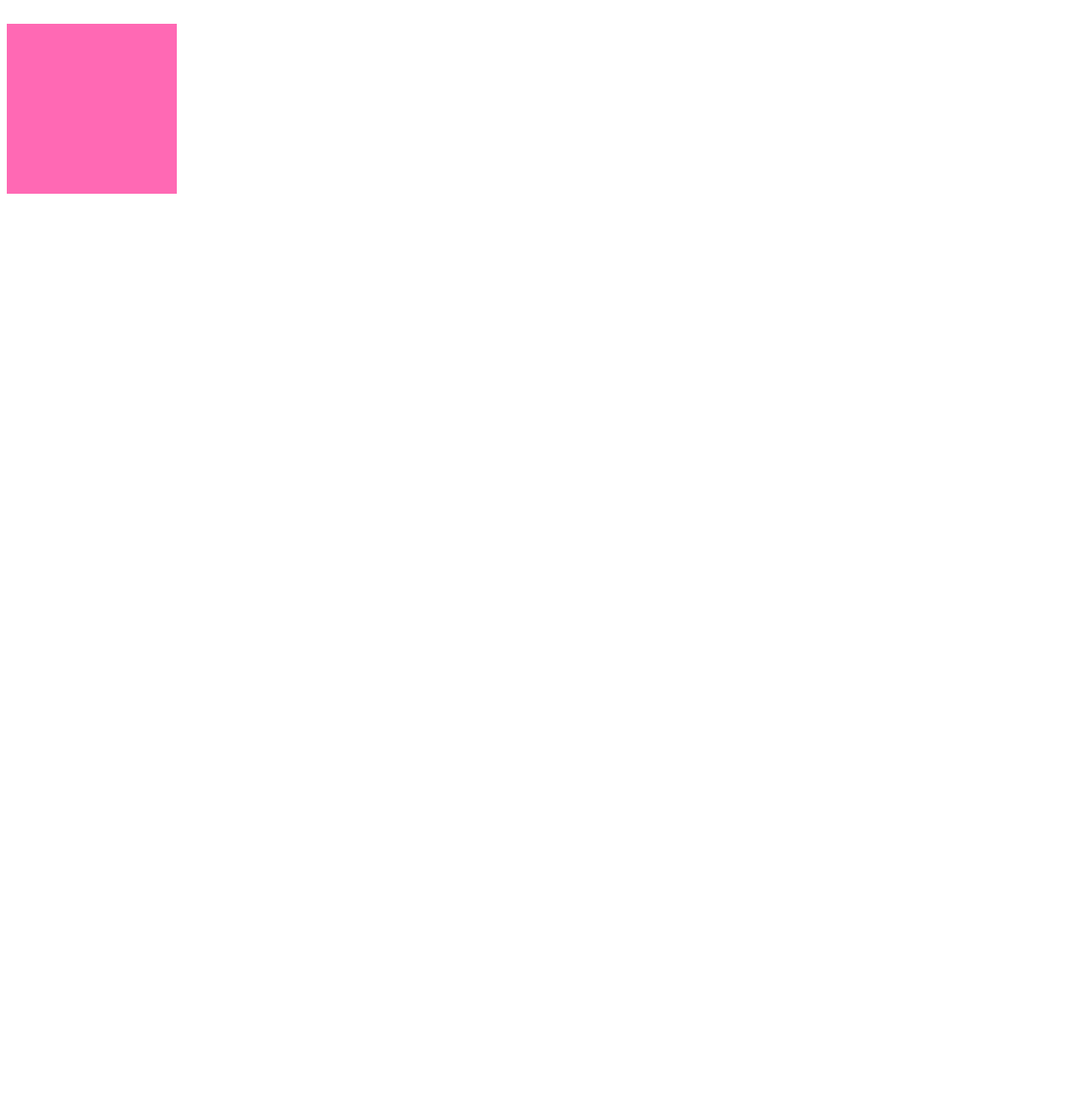
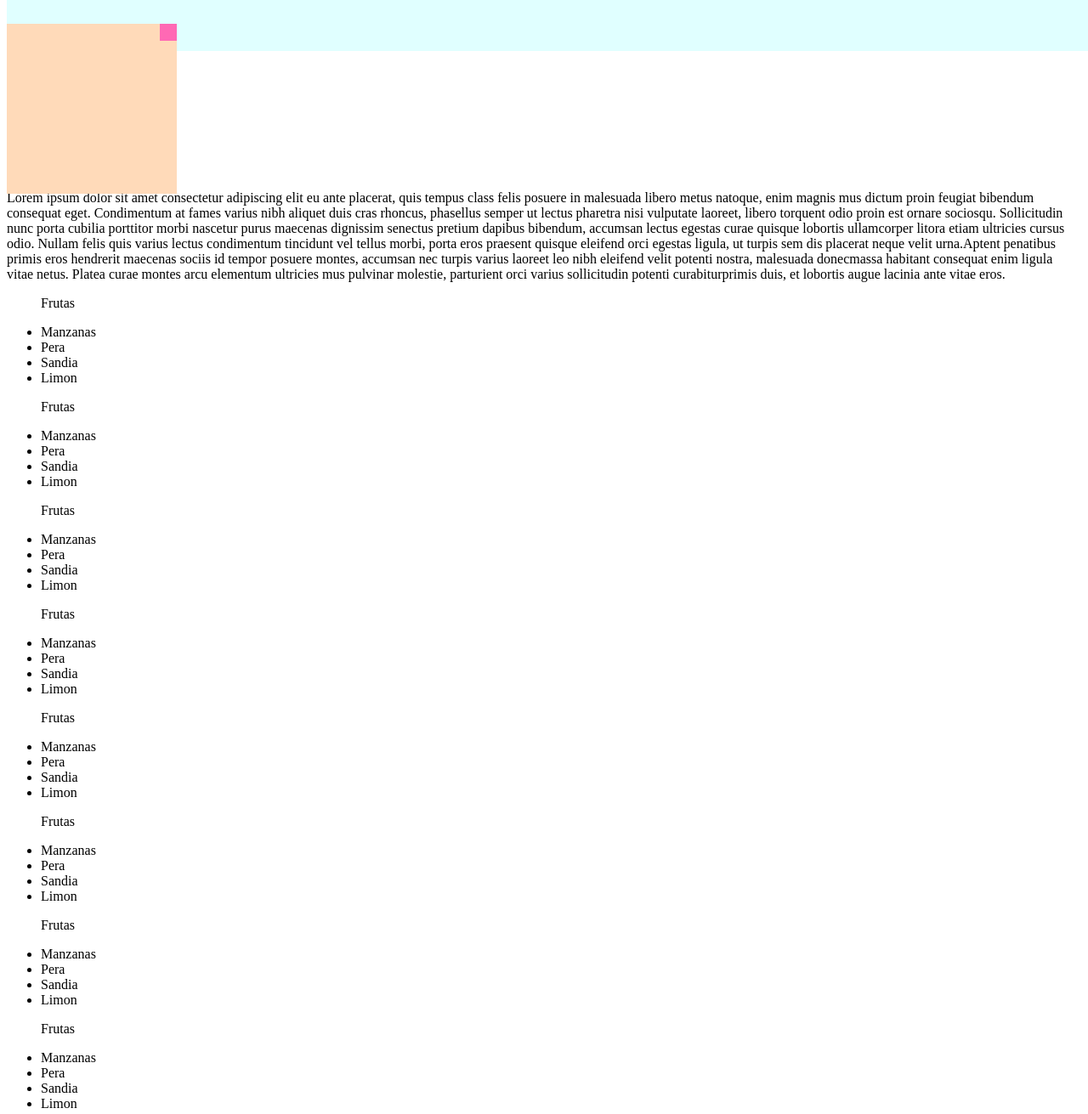
Before and after one commit to Andresknaz/Course-Fronted-Developer, a plain HTML site: page Posicionamiento.html in a window 1280 px wide. Shown: the whole page at 85% size. Before the commit the page ends 800 px from the top, so only its background shows below. Drawn offline with Linux system fonts and the light colour scheme.

Commit message:
Posicionamiento sticky en ul

```diff
--- a/Posicionamiento.html
+++ b/Posicionamiento.html
@@ -13,16 +13,90 @@
             top: 20px;
         }
         .item{
-            width: 200px;
-            height: 200px;
+            width: 20px;
+            height: 20px;
             background: hotpink;
             position: absolute;
+            right: 0;
+        }
+        nav{
+            width: 100%;
+            height: 60px;
+            background: lightcyan;
+            position: fixed;
+            top: 0;
+        }
+        ul p{
+            position: sticky;
+            top: 0;
         }
     </style>
 </head>
 <body>
+    <nav></nav>
     <div class="container">
         <div class="item"></div>
     </div>
+    <p>Lorem ipsum dolor sit amet consectetur adipiscing elit eu ante placerat, quis tempus class felis posuere in malesuada libero metus natoque, enim magnis mus dictum proin feugiat bibendum consequat eget. Condimentum at fames varius nibh aliquet duis cras rhoncus, phasellus semper ut lectus pharetra nisi vulputate laoreet, libero torquent odio proin est ornare sociosqu. Sollicitudin nunc porta cubilia porttitor morbi nascetur purus maecenas dignissim senectus pretium dapibus bibendum, accumsan lectus egestas curae quisque lobortis ullamcorper litora etiam ultricies cursus odio.
+
+    Nullam felis quis varius lectus condimentum tincidunt vel tellus morbi, porta eros praesent quisque eleifend orci egestas ligula, ut turpis sem dis placerat neque velit urna.Aptent penatibus primis eros hendrerit maecenas sociis id tempor posuere montes, accumsan nec turpis varius laoreet leo nibh eleifend velit potenti nostra, malesuada donecmassa habitant consequat enim ligula vitae netus. Platea curae montes arcu elementum ultricies mus pulvinar molestie, parturient orci varius sollicitudin potenti curabiturprimis duis, et lobortis augue lacinia ante vitae eros.</p>
+
+    <ul>
+        <p>Frutas</p>
+        <li>Manzanas</li>
+        <li>Pera</li>
+        <li>Sandia</li>
+        <li>Limon</li>
+    </ul>
+    <ul>
+        <p>Frutas</p>
+        <li>Manzanas</li>
+        <li>Pera</li>
+        <li>Sandia</li>
+        <li>Limon</li>
+    </ul>
+    <ul>
+        <p>Frutas</p>
+        <li>Manzanas</li>
+        <li>Pera</li>
+        <li>Sandia</li>
+        <li>Limon</li>
+    </ul>
+    <ul>
+        <p>Frutas</p>
+        <li>Manzanas</li>
+        <li>Pera</li>
+        <li>Sandia</li>
+        <li>Limon</li>
+    </ul>
+    <ul>
+        <p>Frutas</p>
+        <li>Manzanas</li>
+        <li>Pera</li>
+        <li>Sandia</li>
+        <li>Limon</li>
+    </ul>
+    <ul>
+        <p>Frutas</p>
+        <li>Manzanas</li>
+        <li>Pera</li>
+        <li>Sandia</li>
+        <li>Limon</li>
+    </ul>
+    <ul>
+        <p>Frutas</p>
+        <li>Manzanas</li>
+        <li>Pera</li>
+        <li>Sandia</li>
+        <li>Limon</li>
+    </ul>
+    <ul>
+        <p>Frutas</p>
+        <li>Manzanas</li>
+        <li>Pera</li>
+        <li>Sandia</li>
+        <li>Limon</li>
+    </ul>
+
 </body>
 </html>
```
